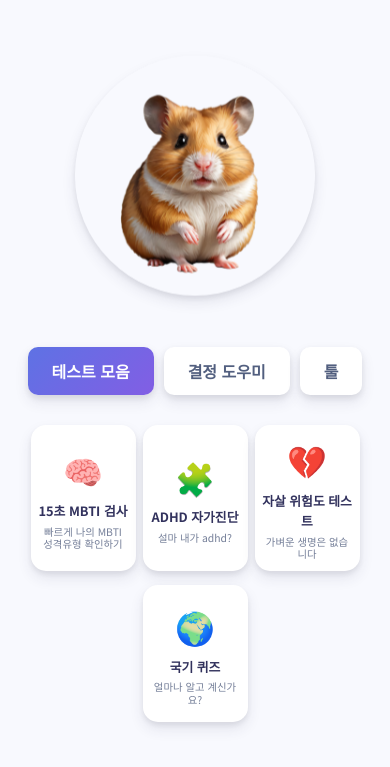
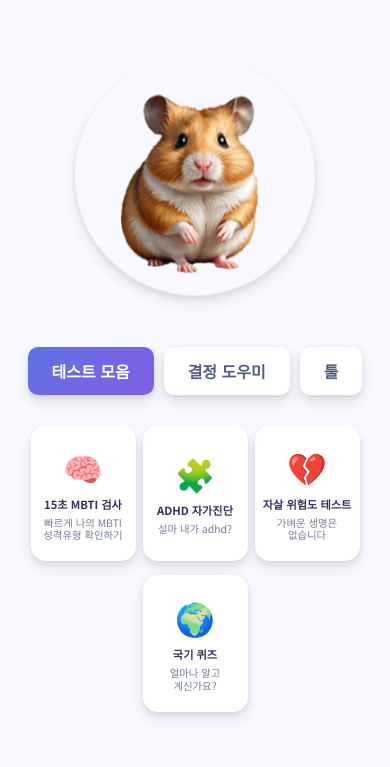
Before and after one commit to ramiteacher/ramiteacher.github.io, a Jekyll site: the page index.html, which Jekyll copies as it is, in a window 390 px wide. Shown: the top 767 px of the page. Built offline with Jekyll 4.4.1, drawn with Linux system fonts in a browser that asks for light colours.

Commit message:
main index dpi fix

```diff
--- a/index.html
+++ b/index.html
@@ -104,16 +104,19 @@
       justify-content: center;
       width: 30%;
       aspect-ratio: 1/1.2; /* 높이를 약간 늘려 텍스트가 더 잘 표시되도록 수정 */
-      padding: 2% 1%;
+      padding: 1% 0;
       background: var(--white);
       color: var(--text-color);
       text-decoration: none;
+      white-space: nowrap; /* 줄바꿈 방지 */
+      text-overflow: clip; /* 넘치는 텍스트 자르지 않음 */
       border-radius: 15px; /* 원형에서 둥근 사각형으로 변경 */
       box-shadow: var(--shadow);
       transition: all 0.3s ease;
       overflow: visible; /* overflow 제한 제거 */
       position: relative;
       margin-bottom: 2%;
+      font-size: 0.9rem; /* 기본 폰트 크기 설정 */
     }
 
     .nav-button::before {
@@ -156,18 +159,24 @@
     .button-text {
       font-weight: 700;
       font-size: 1rem;
+      line-height: 1.2;
+      white-space: nowrap; /* 줄바꿈 방지 */
       margin-bottom: 2%;
       color: #32325d;
+      overflow: visible;
       text-align: center;
     }
 
     .button-description {
       font-size: 0.8rem;
+      white-space: normal; /* allow natural line breaks */
+      word-break: keep-all; /* 단어 단위로 줄바꿈 (띄어쓰기 기준만) */
+      overflow-wrap: normal; /* 단어가 너무 길면 줄바꿈 안 함 */
       opacity: 0.8;
       line-height: 1.3;
       text-align: center;
       max-width: 95%;
-      /* -webkit-line-clamp과 -webkit-box-orient 제거하여 텍스트 제한 해제 */
+      padding: 2px 0;
     }
 
     .about-section {
@@ -228,7 +237,7 @@
       }
 
       .button-text {
-        font-size: 0.9rem;
+        font-size: 0.8rem;
       }
 
       .button-description {
@@ -256,7 +265,7 @@
       }
 
       .button-text {
-        font-size: 0.8rem;
+        font-size: 0.7rem;
         margin-bottom: 4px;
       }
 
@@ -291,11 +300,17 @@
       padding: 12px 24px;
       background: var(--white);
       border: none;
+      display: inline-block;
       border-radius: 10px;
       color: var(--text-color);
+      white-space: nowrap; /* 줄바꿈 방지 */
       font-weight: 600;
+      text-align: center;
+      overflow: hidden; /* 넘치는 건 숨김 */
       font-size: 1rem;
+      max-width: 100%; /* 부모에 맞추기 */
       cursor: pointer;
+      box-sizing: border-box;
       transition: all 0.3s ease;
       box-shadow: var(--shadow);
     }
```
